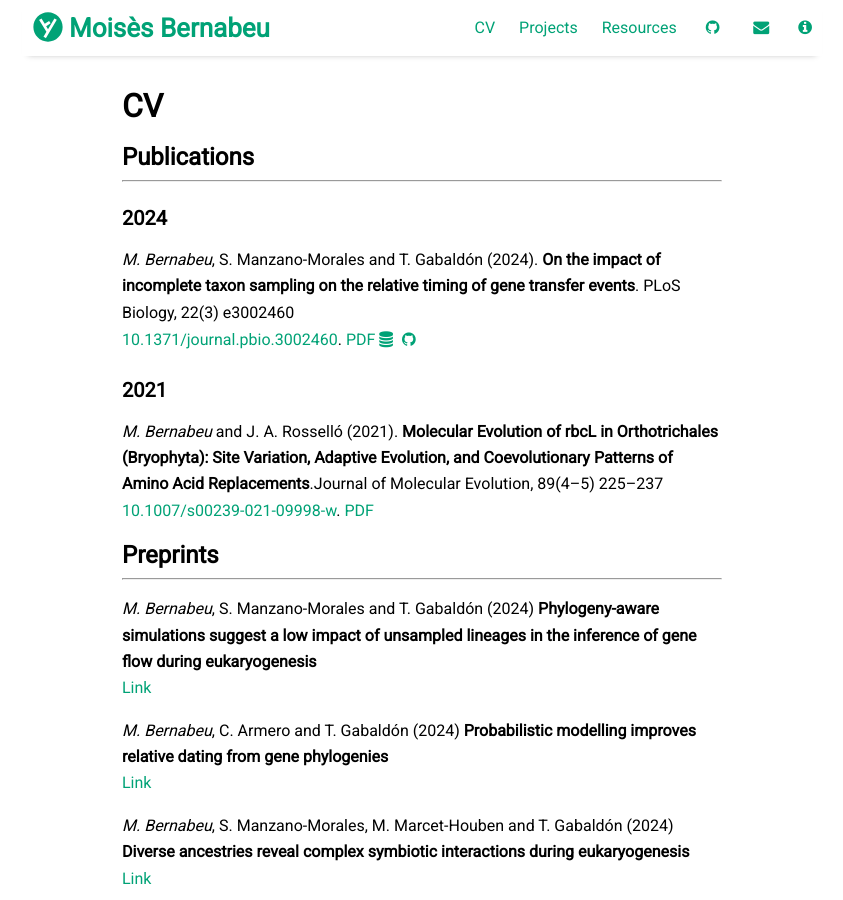
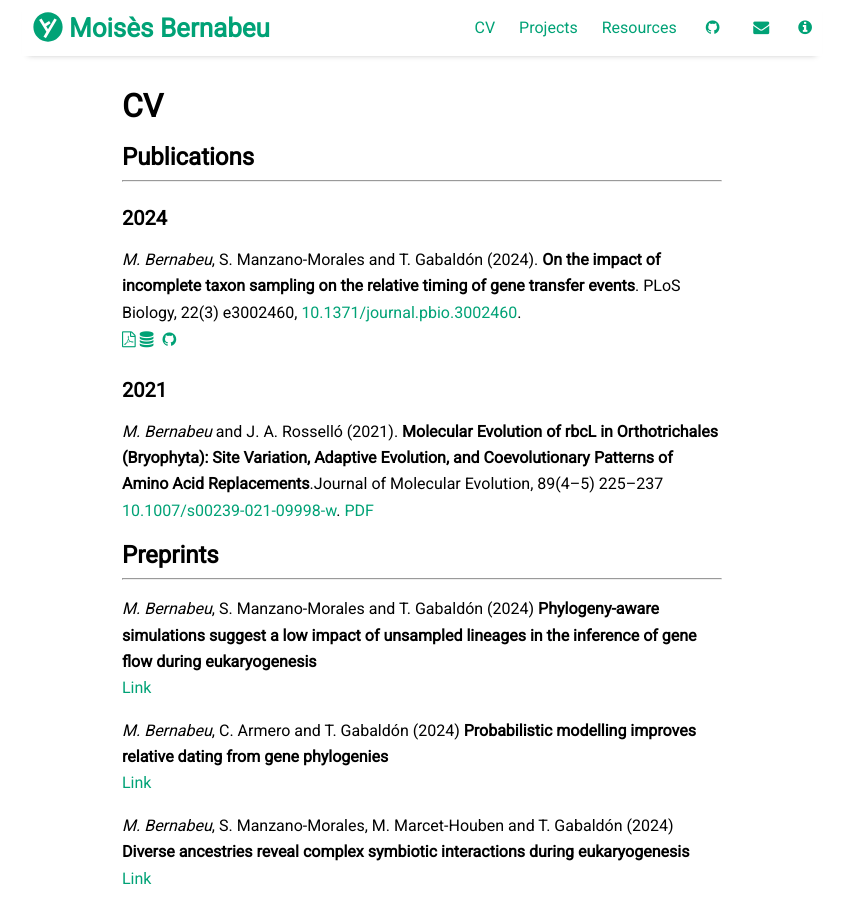
Before and after one commit to moibernabeu/moibernabeu.github.io, a Jekyll site: the page built from pages/cv.md, in a window 1280 px wide and 900 px high. Shown: the whole window, without its empty margins (218-1061 px from the left). Built offline with Jekyll 4.4.1, drawn with Linux system fonts in a browser that asks for light colours; nearby versions of some CDN libraries.

```diff
--- a/pages/cv.md
+++ b/pages/cv.md
@@ -11,8 +11,8 @@ order: 2
 
 ### 2024
 *M. Bernabeu*, S. Manzano-Morales and T. Gabaldón (2024).
-**On the impact of incomplete taxon sampling on the relative timing of gene transfer events**. PLoS Biology, 22(3) e3002460\\
-[10.1371/journal.pbio.3002460](https://doi.org/10.1371/journal.pbio.3002460). [PDF](https://drive.google.com/uc?export=download&id=1JvShztPmVf74qSCTLbaTacUYMSYMg-UZ)
+**On the impact of incomplete taxon sampling on the relative timing of gene transfer events**. PLoS Biology, 22(3) e3002460, [10.1371/journal.pbio.3002460](https://doi.org/10.1371/journal.pbio.3002460).\\
+[<i class="fa fa-file-pdf-o"></i>](https://drive.google.com/uc?export=download&id=1JvShztPmVf74qSCTLbaTacUYMSYMg-UZ)
 [<i class="fa fa-database"></i>](https://doi.org/10.5281/zenodo.10252240)
 [<i class="fa fa-github"></i>](https://github.com/moibernabeu/ggcollapse)
 
```
